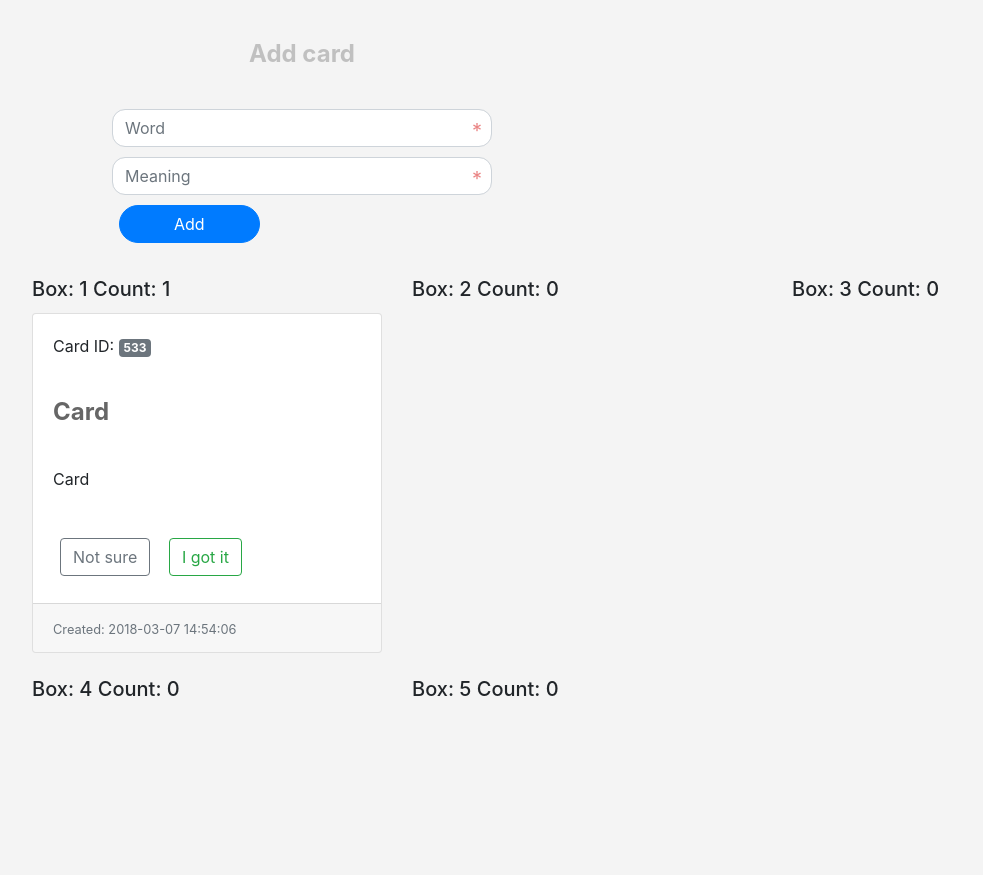
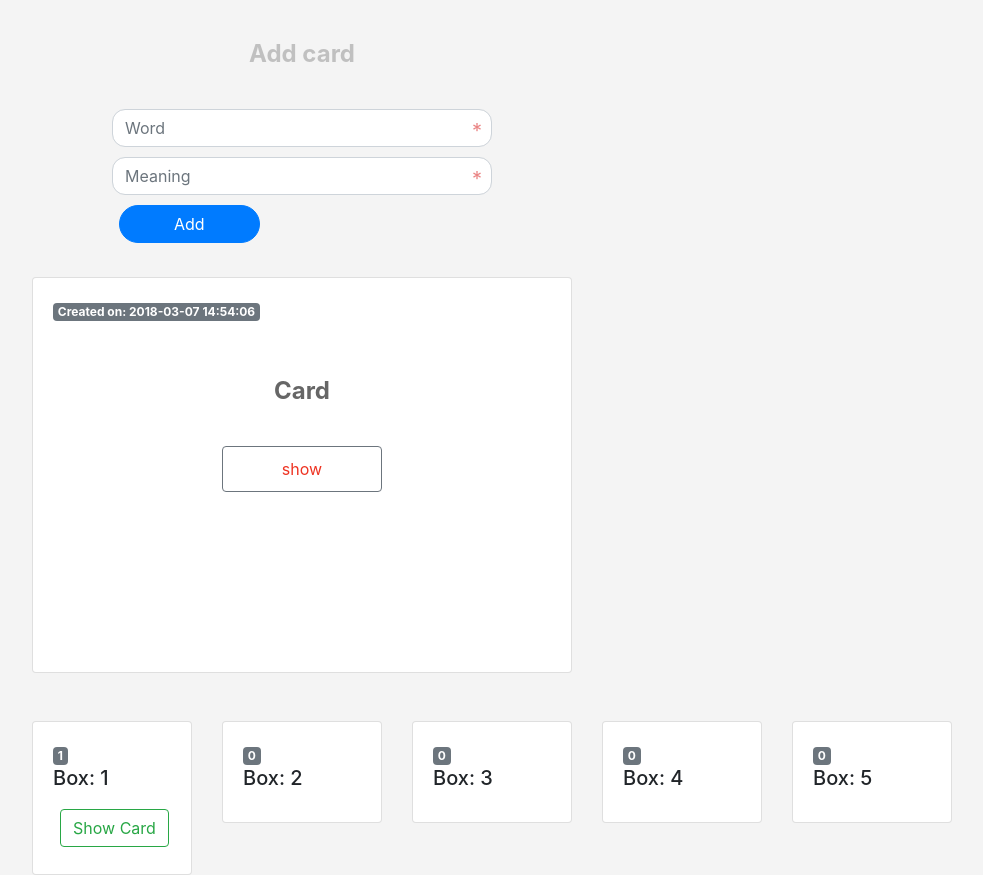
Before and after one commit to ginansayedali/lernkartei, a PHP site: page /index.php?do=getcard&boxID=1 in a window 1280 px wide. Shown: the whole page, without its empty margins (53-1036 px from the left). Before the commit the page ends 696 px from the top, so only its background shows below. Run offline with PHP 8.4, Linux system fonts and the light colour scheme; data comes from the database, SQL or seed files in the repository.

Commit message:
Add boxes to index

```diff
--- a/app/lernkartei/classes/Box.php
+++ b/app/lernkartei/classes/Box.php
@@ -85,7 +85,7 @@ class Box
       $stmt = $this->dbConnect->query(" SELECT id, create_date, word, word_meaning
         FROM cards JOIN box_has_card ON cards.id = box_has_card.card
         WHERE box_has_card.box=" . $this->boxID . " ORDER BY cards.id LIMIT 1" );
-      $fetchResult = $stmt->fetchall(PDO::FETCH_ASSOC);
+      $fetchResult = $stmt->fetchall(\PDO::FETCH_ASSOC);
     return $fetchResult;
     } catch (PDOException $e){
       echo $e->getMessage();
--- a/app/lernkartei/layout/css/main.css
+++ b/app/lernkartei/layout/css/main.css
@@ -14,10 +14,18 @@ h1 {
 	font-weight: bold;
 	color: #666;
 }
+.min-height{
+	min-height: 36vh;
+}
 
 .input-container {
 	position: relative;
 }
+
+.hidden-class{
+	visibility: hidden;
+}
+
 
 .asterisk {
     font-size: 20px;
@@ -360,3 +368,12 @@ input[type="submit"].btn-block, input[type="reset"].btn-block, input[type="butto
 	height: 20vh;
 }
 }
+
+.showanswer{
+	color: #e32;
+	display: block;
+	padding: 10px;
+	cursor: pointer;
+	width: 10em;
+	margin: 4px auto;
+}
--- a/app/lernkartei/layout/js/mainjs.js
+++ b/app/lernkartei/layout/js/mainjs.js
@@ -11,6 +11,17 @@ $(function () {
 		$('.login-page form').hide();
 
 		$('.' + $(this).data('class')).fadeIn(100);
+
+	});
+
+	$('.card-body span').click(function () {
+
+		$(this).addClass('selected').siblings().removeClass('selected');
+
+		$('.show-answer').removeClass('hidden-class');
+
+		$(this).hide();
+
 
 	});
 
--- a/index.php
+++ b/index.php
@@ -82,33 +82,74 @@ require_once dirname(__FILE__).'/app/lernkartei/init/routes.php';
       }
     }
     ?>
+
+    <div class="container">
+      <div class="row min-height">
+        <div class="col-sm-6">
+
+          <?php
+          $go = isset($_GET['do']) ? $_GET['do'] : 'move';
+          if ($go == 'getcard'){
+            $boxID = isset($_GET['boxID']) && is_numeric($_GET['boxID']) ? intval($_GET['boxID']) : 0;
+            $box = new Box($boxID,$dbConnect);
+            $card = $box->getFirstCard();
+
+            if (isset($card)){ ?>
+              <div class="card">
+                <div class="card-body">
+                  <p class="badge badge-secondary">Created on: <?php echo $card[0]["create_date"]  ?> </p>
+                  <p class="card-title text-center">
+                   <?php echo '<h1 class="text-center">'.$card[0]["word"]. '</h1>' ?>
+                   <span  class="showanswer btn btn-outline-secondary"> show</span>
+                  </p>
+                  <div class="show-answer hidden-class">
+                    <h1 class="card-text">
+                      <?php echo $card[0]["word_meaning"] ?>
+                    </h1>
+                     <button
+                     type="button"
+                     onclick='window.location.href=" <?php $_SERVER['PHP_SELF'];
+                     echo '?do=notsure&cardID=' . $card[0]['id'] . '&boxID=' . $box->getBoxID() ;?>
+                     "' class="btn btn-outline-secondary">Not sure</button>
+                     <button
+                     type="button"
+                     onclick='window.location.href=" <?php $_SERVER['PHP_SELF'];
+                     echo '?do=move&cardID=' . $card[0]['id'] . '&boxID=' . $box->getBoxID() ;?>
+                     "' class="btn btn-outline-success">I got it</button>
+                   </div>
+
+                </div>
+              </div>
+            <?php }
+            } ?>
+        </div>
+      </div>
+    </div>
+    <br>
+    <br>
     <div class="container">
       <div class="row">
         <?php
         $boxes = $game->getBoxes();
-        foreach ($boxes as $box):
+        foreach ($boxes as $box){
         ?>
-        <div class="col-sm-4">
-          <h5 class="card-title"> Box: <?php echo $box->getBoxID() . ' '; ?>  Count:  <?php echo $box->getCardCount(); ?> </h5>
-          <?php foreach ($box->getCards() as $value): ?>
-            <div class="card">
-            <div class="card-body">
-            <p class="card-title"> Card ID: <span class="badge badge-secondary"> <?php echo $value['id']; ?> </span></p>
-            <h1 class="card-text"> <?php echo $value['word']; ?> </h1>
-            <p class="card-text"> <?php echo $value['word_meaning']; ?> </p> <br>
-            <button type="button" onclick='window.location.href="<?php $_SERVER['PHP_SELF']?>?do=notsure&cardID=<?php echo $value['id'] . "&boxID=". $box->getBoxID();?>"' class="btn btn-outline-secondary">Not sure</button>
-            <button type="button" onclick='window.location.href="<?php $_SERVER['PHP_SELF']?>?do=move&cardID=<?php echo $value['id'] . "&boxID=". $box->getBoxID();?>"' class="btn btn-outline-success">I got it</button>
+        <div class="col-sm-2">
+          <div class="card">
+            <div class="card-body"><span class="badge badge-secondary"> <?php echo $box->getCardCount();  ?> </span>
+              <h5 class="card-title"> Box: <?php echo $box->getBoxID() . ' '; ?> </h5>
+              <?php
+              if ($box->getCardCount() != 0): ?>
+              <button type="button" onclick='window.location.href="<?php $_SERVER['PHP_SELF']?>?do=getcard<?php echo "&boxID=". $box->getBoxID();?>"' class="btn btn-outline-success">Show Card</button>
+            <?php endif; ?>
+
             </div>
-            <div class="card-footer">
-            <small class="text-muted">Created: <?php echo $value['create_date']; ?> </small>
-            </div>
-            </div>
-            <br>
-          <?php endforeach; ?>
+          </div>
         </div>
-        <?php endforeach; ?>
+        <br>
+      <?php }?>
       </div>
     </div>
+
     <script src="<?php echo $js ?>jquery-3.3.1.min.js"></script>
     <script src="<?php echo $js ?>jquery-ui.min.js"></script>
     <script src="<?php echo $js ?>bootstrap.min.js"></script>
```
Also changed, not shown: test.php (deleted, +0 -9 lines).
